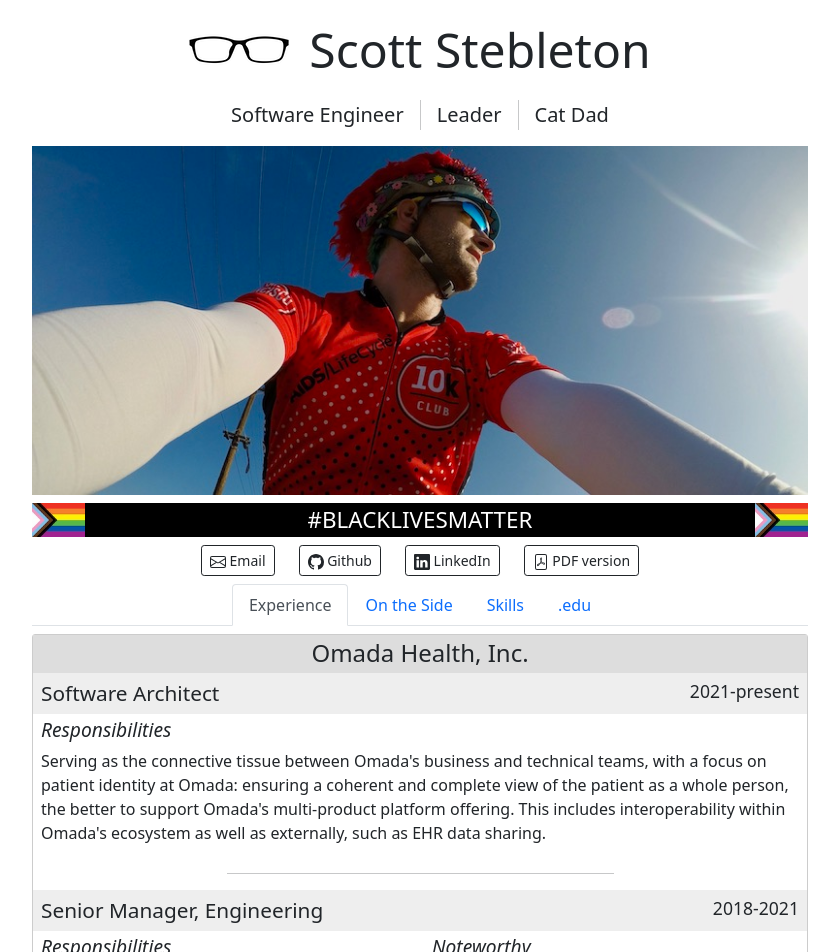
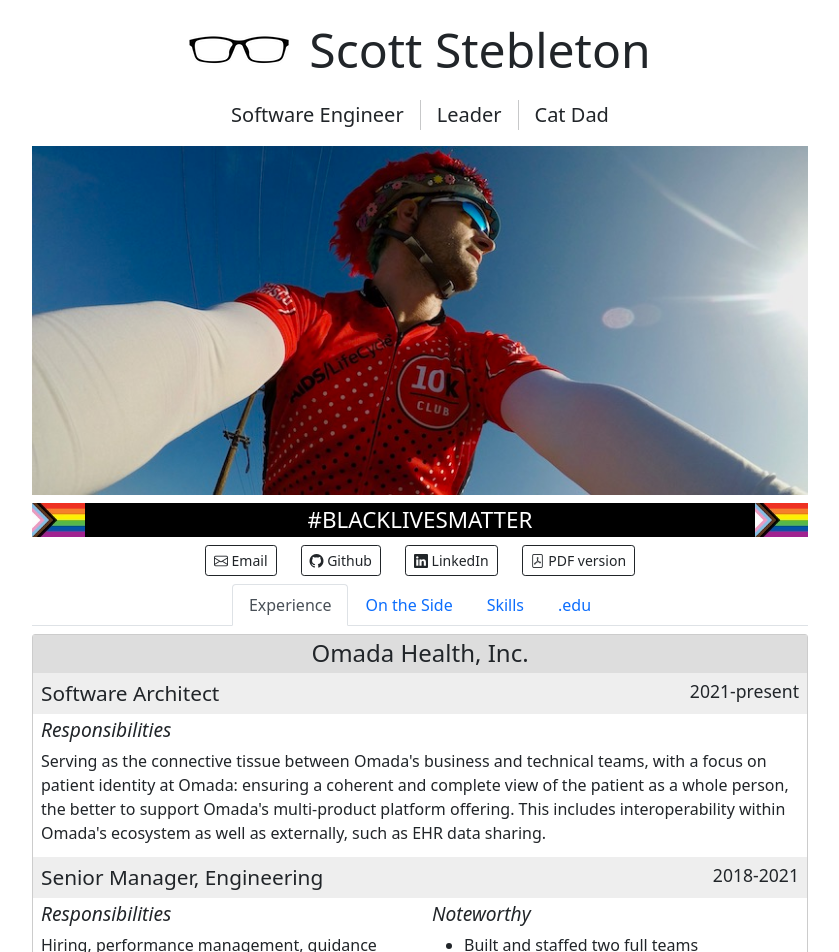
Before and after one commit to st33b/home-nextjs, a Next.js app: page / in a window 1280 px wide. Shown: the top 952 px of the page, without its empty margins (220-1059 px from the left). Built offline with nearby package versions, Linux system fonts and the light colour scheme.

Commit message:
Use icon fonts for icons, rather than raw SVGs, amongst other refinements

```diff
--- a/components/contact.js
+++ b/components/contact.js
@@ -11,11 +11,7 @@
             aria-label="Send me an email"
             className={styles.Button}
     >
-      <svg xmlns="http://www.w3.org/2000/svg" width="16" height="16" fill="currentColor" className="bi bi-envelope"
-           viewBox="0 0 16 16">
-        <path
-          d="M0 4a2 2 0 0 1 2-2h12a2 2 0 0 1 2 2v8a2 2 0 0 1-2 2H2a2 2 0 0 1-2-2V4zm2-1a1 1 0 0 0-1 1v.217l7 4.2 7-4.2V4a1 1 0 0 0-1-1H2zm13 2.383-4.758 2.855L15 11.114v-5.73zm-.034 6.878L9.271 8.82 8 9.583 6.728 8.82l-5.694 3.44A1 1 0 0 0 2 13h12a1 1 0 0 0 .966-.739zM1 11.114l4.758-2.876L1 5.383v5.73z"/>
-      </svg>
+      <i className="bi-envelope aria-hidden" />
       {' '}Email
     </Button>
 
@@ -25,15 +21,7 @@
             aria-label="Visit my profile on GitHub"
             className={styles.Button}
     >
-      <svg xmlns="http://www.w3.org/2000/svg"
-           width="16"
-           height="16"
-           fill="currentColor"
-           className="bi bi-github aria-hidden"
-           viewBox="0 0 16 16">
-        <path
-          d="M8 0C3.58 0 0 3.58 0 8c0 3.54 2.29 6.53 5.47 7.59.4.07.55-.17.55-.38 0-.19-.01-.82-.01-1.49-2.01.37-2.53-.49-2.69-.94-.09-.23-.48-.94-.82-1.13-.28-.15-.68-.52-.01-.53.63-.01 1.08.58 1.23.82.72 1.21 1.87.87 2.33.66.07-.52.28-.87.51-1.07-1.78-.2-3.64-.89-3.64-3.95 0-.87.31-1.59.82-2.15-.08-.2-.36-1.02.08-2.12 0 0 .67-.21 2.2.82.64-.18 1.32-.27 2-.27.68 0 1.36.09 2 .27 1.53-1.04 2.2-.82 2.2-.82.44 1.1.16 1.92.08 2.12.51.56.82 1.27.82 2.15 0 3.07-1.87 3.75-3.65 3.95.29.25.54.73.54 1.48 0 1.07-.01 1.93-.01 2.2 0 .21.15.46.55.38A8.012 8.012 0 0 0 16 8c0-4.42-3.58-8-8-8z"/>
-      </svg>
+      <i className="bi-github aria-hidden" />
       {' '}Github
     </Button>
 
@@ -43,11 +31,7 @@
             aria-label="Visit my profile on LinkedIn"
             className={styles.Button}
     >
-      <svg xmlns="http://www.w3.org/2000/svg" width="16" height="16" fill="currentColor" className="bi bi-linkedin"
-           viewBox="0 0 16 16">
-        <path
-          d="M0 1.146C0 .513.526 0 1.175 0h13.65C15.474 0 16 .513 16 1.146v13.708c0 .633-.526 1.146-1.175 1.146H1.175C.526 16 0 15.487 0 14.854V1.146zm4.943 12.248V6.169H2.542v7.225h2.401zm-1.2-8.212c.837 0 1.358-.554 1.358-1.248-.015-.709-.52-1.248-1.342-1.248-.822 0-1.359.54-1.359 1.248 0 .694.521 1.248 1.327 1.248h.016zm4.908 8.212V9.359c0-.216.016-.432.08-.586.173-.431.568-.878 1.232-.878.869 0 1.216.662 1.216 1.634v3.865h2.401V9.25c0-2.22-1.184-3.252-2.764-3.252-1.274 0-1.845.7-2.165 1.193v.025h-.016a5.54 5.54 0 0 1 .016-.025V6.169h-2.4c.03.678 0 7.225 0 7.225h2.4z"/>
-      </svg>
+      <i className="bi-linkedin aria-hidden" />
       {' '}LinkedIn
     </Button>
 
@@ -56,14 +40,8 @@
             href="/resume.pdf"
             aria-label="Download a PDF version of my resume"
             className={styles.Button + " d-none d-lg-block"}
-            >
-      <svg xmlns="http://www.w3.org/2000/svg" width="16" height="16" fill="currentColor" className="bi bi-file-pdf"
-           viewBox="0 0 16 16">
-        <path
-          d="M4 0a2 2 0 0 0-2 2v12a2 2 0 0 0 2 2h8a2 2 0 0 0 2-2V2a2 2 0 0 0-2-2H4zm0 1h8a1 1 0 0 1 1 1v12a1 1 0 0 1-1 1H4a1 1 0 0 1-1-1V2a1 1 0 0 1 1-1z"/>
-        <path
-          d="M4.603 12.087a.81.81 0 0 1-.438-.42c-.195-.388-.13-.776.08-1.102.198-.307.526-.568.897-.787a7.68 7.68 0 0 1 1.482-.645 19.701 19.701 0 0 0 1.062-2.227 7.269 7.269 0 0 1-.43-1.295c-.086-.4-.119-.796-.046-1.136.075-.354.274-.672.65-.823.192-.077.4-.12.602-.077a.7.7 0 0 1 .477.365c.088.164.12.356.127.538.007.187-.012.395-.047.614-.084.51-.27 1.134-.52 1.794a10.954 10.954 0 0 0 .98 1.686 5.753 5.753 0 0 1 1.334.05c.364.065.734.195.96.465.12.144.193.32.2.518.007.192-.047.382-.138.563a1.04 1.04 0 0 1-.354.416.856.856 0 0 1-.51.138c-.331-.014-.654-.196-.933-.417a5.716 5.716 0 0 1-.911-.95 11.642 11.642 0 0 0-1.997.406 11.311 11.311 0 0 1-1.021 1.51c-.29.35-.608.655-.926.787a.793.793 0 0 1-.58.029zm1.379-1.901c-.166.076-.32.156-.459.238-.328.194-.541.383-.647.547-.094.145-.096.25-.04.361.01.022.02.036.026.044a.27.27 0 0 0 .035-.012c.137-.056.355-.235.635-.572a8.18 8.18 0 0 0 .45-.606zm1.64-1.33a12.647 12.647 0 0 1 1.01-.193 11.666 11.666 0 0 1-.51-.858 20.741 20.741 0 0 1-.5 1.05zm2.446.45c.15.162.296.3.435.41.24.19.407.253.498.256a.107.107 0 0 0 .07-.015.307.307 0 0 0 .094-.125.436.436 0 0 0 .059-.2.095.095 0 0 0-.026-.063c-.052-.062-.2-.152-.518-.209a3.881 3.881 0 0 0-.612-.053zM8.078 5.8a6.7 6.7 0 0 0 .2-.828c.031-.188.043-.343.038-.465a.613.613 0 0 0-.032-.198.517.517 0 0 0-.145.04c-.087.035-.158.106-.196.283-.04.192-.03.469.046.822.024.111.054.227.09.346z"/>
-      </svg>
+    >
+      <i className="bi-file-pdf aria-hidden" />
       {' '}PDF version
     </Button>
   </div>
--- a/components/experience/omada.js
+++ b/components/experience/omada.js
@@ -35,8 +35,6 @@
           </Row>
         </div>
       </div>
-
-      <hr className={styles.RoleSeparator}/>
 
       <div className={styles.Role}>
         <div className={styles.Header + " d-sm-flex justify-content-between"}>
@@ -89,8 +87,6 @@
         </div>
       </div>
 
-      <hr className={styles.RoleSeparator}/>
-
       <div className={styles.Role}>
         <div className={styles.Header + " d-sm-flex justify-content-between"}>
           <h3 className={styles.Title}>
--- a/components/experience/roles.module.scss
+++ b/components/experience/roles.module.scss
@@ -46,11 +46,6 @@
       }
     }
   }
-  .RoleSeparator {
-    width: 50%;
-    margin-left: auto;
-    margin-right: auto;
-  }
 }
 
 @media (min-width: 576px) {
--- a/components/skills.js
+++ b/components/skills.js
@@ -64,7 +64,7 @@
           <Card.Text>
             {leadership.map((item, i) => {
               return (
-                <Badge pill variant="light" key={i} className={styles.Skill}>
+                <Badge bg="light" text="dark" key={i} className={styles.Skill}>
                   {item}
                 </Badge>
               );
@@ -76,7 +76,7 @@
           <Card.Text>
             {recentTech.map((item, i) => {
               return (
-                <Badge pill variant="light" key={i} className={styles.Skill}>
+                <Badge bg="light" text="dark" key={i} className={styles.Skill}>
                   {item}
                 </Badge>
               );
@@ -96,7 +96,7 @@
           <Card.Text>
             {oldTech.map((item, i) => {
               return (
-                <Badge pill variant="light" key={i} className={styles.Skill}>
+                <Badge bg="light" text="dark" key={i} className={styles.Skill}>
                   {item}
                 </Badge>
               );
--- a/components/skills.module.scss
+++ b/components/skills.module.scss
@@ -14,9 +14,7 @@
       font-size: 90%;
       padding-top: 0.5rem;
       padding-bottom: 0.5rem;
-    }
-    .Skill:hover {
-      background-color: #dae0e5;
+      border: 1px solid #bbb;
     }
   }
 }
--- a/styles/globals.css
+++ b/styles/globals.css
@@ -1,5 +1,6 @@
 /* ensure all pages have Bootstrap CSS */
 @import '~bootstrap/dist/css/bootstrap.min.css';
+@import '~bootstrap-icons/font/bootstrap-icons.css';
 
 html {
   font-size: 1rem;
```
Also changed, not shown: components/siteHeader.js (+5 -5 lines).
